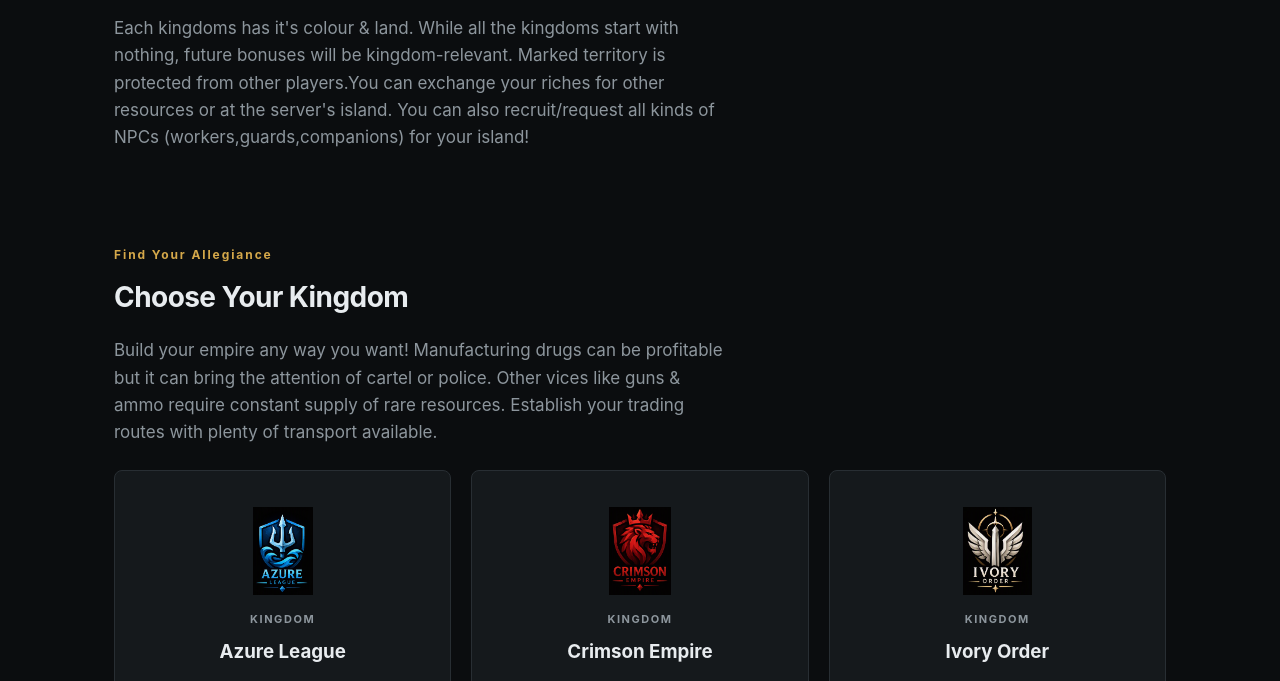
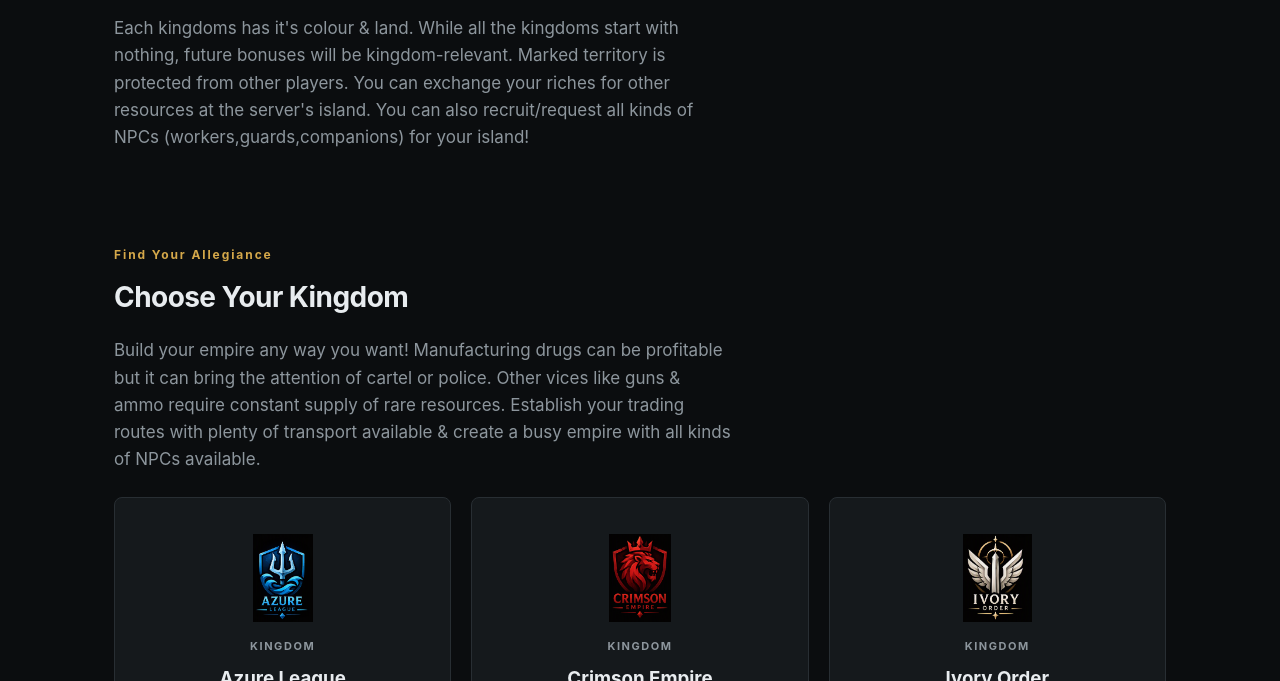
Before and after one commit to Zipsqu/MCProject, a plain HTML site: page gameplay.html in a window 1280 px wide. Shown: the part 419-1100 px from the top of the page. Drawn offline with Linux system fonts and the light colour scheme.

Commit message:
Update gameplay instructions for clarity and grammar
Fixed grammatical errors and improved clarity in the gameplay instructions.

```diff
--- a/gameplay.html
+++ b/gameplay.html
@@ -135,7 +135,7 @@
             </p>
 
             <p class="intro">
-            Each kingdoms has it's colour & land. While all the kingdoms start with nothing, future bonuses will be kingdom-relevant. Marked territory is protected from other players.You can exchange your riches for other resources or at the server's island. You can also recruit/request all kinds of NPCs (workers,guards,companions) for your island!
+            Each kingdoms has it's colour & land. While all the kingdoms start with nothing, future bonuses will be kingdom-relevant. Marked territory is protected from other players. You can exchange your riches for other resources at the server's island. You can also recruit/request all kinds of NPCs (workers,guards,companions) for your island!
             </p>
         </div>
     </section>
@@ -147,7 +147,7 @@
             <span class="eyebrow">Find Your Allegiance</span>
             <h2>Choose Your Kingdom</h2>
             <p class="intro">
-            Build your empire any way you want! Manufacturing drugs can be profitable but it can bring the attention of cartel or police. Other vices like guns & ammo require constant supply of rare resources. Establish your trading routes with plenty of transport available.
+            Build your empire any way you want! Manufacturing drugs can be profitable but it can bring the attention of cartel or police. Other vices like guns & ammo require constant supply of rare resources. Establish your trading routes with plenty of transport available & create a busy empire with all kinds of NPCs available.
             </p>
         </div>
 
```
